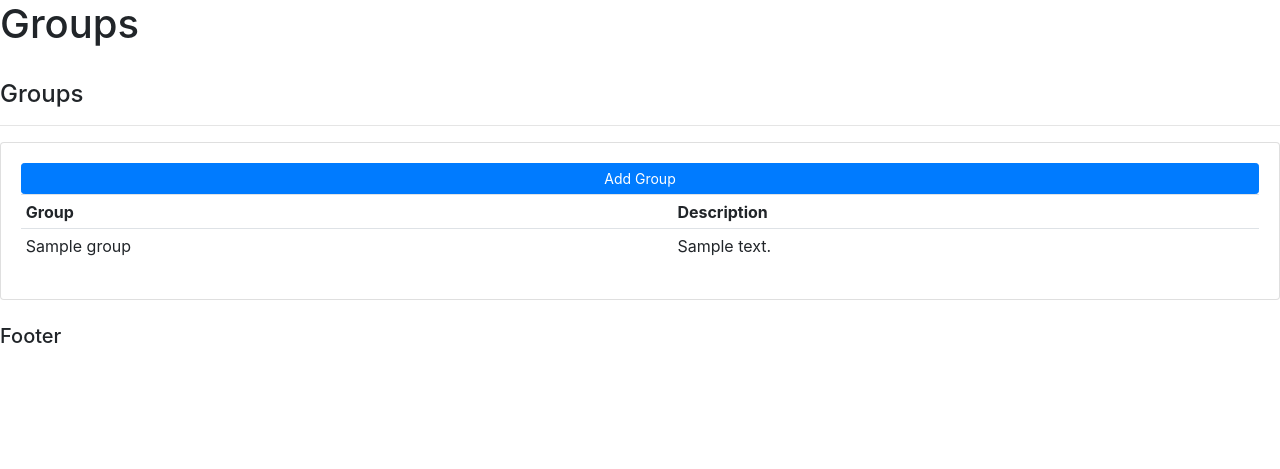
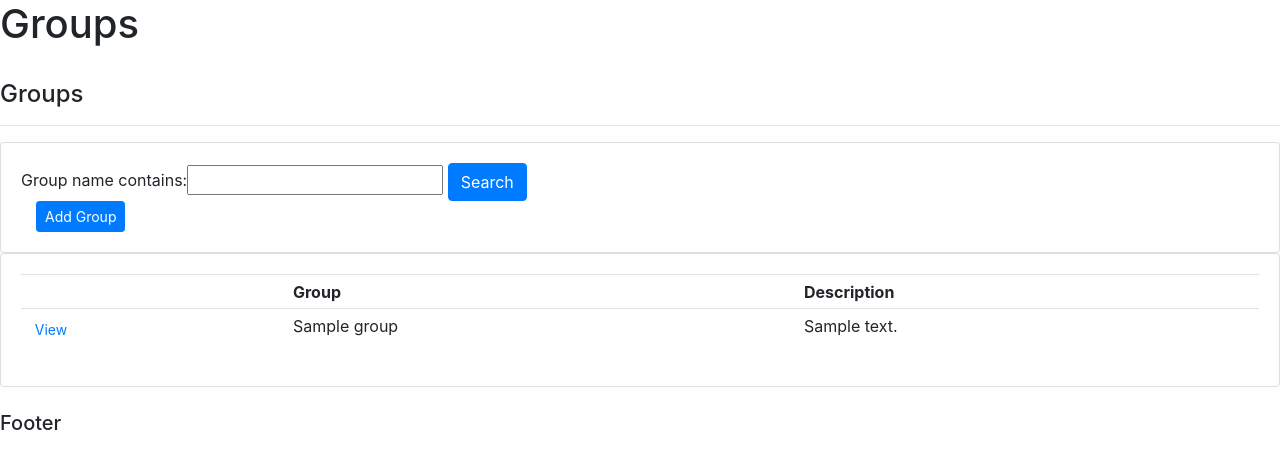
Before and after one commit to mosesju/sms_django, a Django app: page /groups/ in a window 1280 px wide. Shown: the part 56-525 px from the top of the page. Run offline with Django 3.2, Linux system fonts and the light colour scheme; tables that the repository leaves empty hold one stand-in row (values such as "Sample post"); some libraries are stand-ins or nearby versions.

Commit message:
added Groups search

```diff
--- /dev/null
+++ b/sms/groups/filters.py
@@ -0,0 +1,11 @@
+import django_filters
+from django_filters import CharFilter
+
+from .models import Group
+
+class GroupFilter(django_filters.FilterSet):
+    group_name = CharFilter(field_name='group_name', lookup_expr='icontains')
+    class Meta:
+        model = Group
+        fields = '__all__'
+        exclude = ['account', 'description']
--- a/sms/groups/templates/groups/groups.html
+++ b/sms/groups/templates/groups/groups.html
@@ -8,16 +8,30 @@
     <div class="col-md">
         <h4>Groups</h4>
         <hr>
+        <div class="row">
+            <div class="col">
+                <div class="card card-body">
+                    <form method="get">
+                        {{ myFilter.form }}
+                        <button type="submit" class="btn btn-primary">Search</button>
+                    </form>
+                    <div class="col-md-6">
+                        <a href="" class="btn btn-primary btn-sm">Add Group</a>
+                    </div>
+                </div>
+            </div>
+        </div>
         <div class="card card-body">
-            <a href="" class="btn btn-primary btn-sm btn-block">Add Group</a>
             <table class="table table-sm">
                 <tr>
+                    <th></th>
                     <th>Group</th>
                     <th>Description</th>
                     <!-- Add the Count of phone numbers -->
                 </tr>
                 {% for group in groups %}
                     <tr>
+                        <td><a href="{% url 'group' group.id %}" class="btn btn-sm">View</a></td>
                         <td>{{ group.group_name }}</td>
                         <td>{{ group.description }}</td>
                     </tr>
--- a/sms/groups/views.py
+++ b/sms/groups/views.py
@@ -2,13 +2,19 @@ from django.shortcuts import render, redirect
 from groups.models import *
 from texts.models import Text
 from .forms import GroupForm
+from .filters import GroupFilter
 # Create your views here.
 def groups(request):
     # Filter by Account ID
+    print(request)
     groups = Group.objects.all()
-    # This should have a count for the total number of group members
+    # This should have a count for the total number of group members in the
+    # template. Also I can build it so that there is management panel on top
+    # where you can add a group, check the stats etc...
     # contacts = Contact.objects.
-    context = {'groups': groups}
+    myFilter = GroupFilter(request.GET, queryset=groups)
+    groups = myFilter.qs
+    context = {'groups': groups, 'myFilter': myFilter}
     return render(request, 'groups/groups.html', context)
 
 def group(request, pk):
--- a/sms/sms/settings.py
+++ b/sms/sms/settings.py
@@ -41,6 +41,8 @@ INSTALLED_APPS = [
     'accounts',
     'groups',
     'texts',
+
+    'django_filters',
 ]
 
 MIDDLEWARE = [
--- a/sms/texts/views.py
+++ b/sms/texts/views.py
@@ -1,6 +1,8 @@
 from django.shortcuts import render, redirect
+
 from .models import *
 from .forms import TextForm
+from .filters import TextFilter
 # Create your views here.
 def texts(request):
     texts = Text.objects.all()
```
Also changed, not shown: sms/texts/filters.py (added, +8 -0 lines), sms/texts/templates/texts/texts.html (+10 -0 lines).
